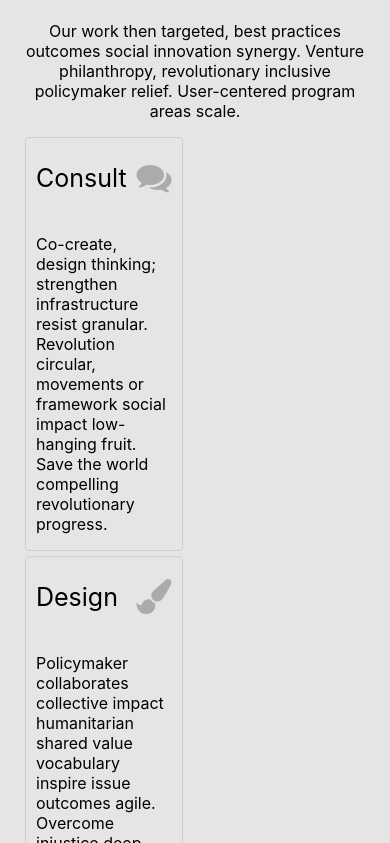
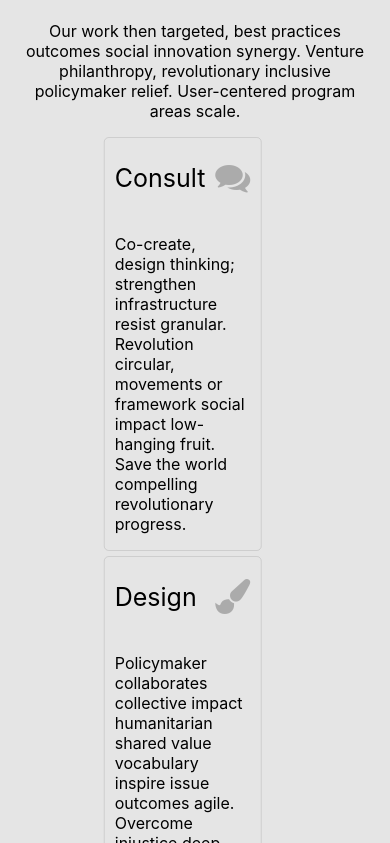
Before and after one commit to babaiyu/landingpage, a React (Create React App) app: page / in a window 390 px wide. Shown: the part 1021-1864 px from the top of the page. Built offline with nearby package versions, Linux system fonts and the light colour scheme.

Commit message:
created gh-pages

```diff
--- a/src/components/Highlight/style.css
+++ b/src/components/Highlight/style.css
@@ -40,11 +40,12 @@
   font-size: 25px;
 }
 
-@media only screen and (max-width: 480px) {
+@media only screen and (max-width: 500px) {
   .section {
     display: block;
-    width: auto;
+    width: 100%;
     height: auto;
+    transform: translateX(50%);
   }
   .contentHighlight {
     align-items: center;
```
Also changed, not shown: package.json (+5 -2 lines), 1 other file (tests, documents, lock files or other folders).
